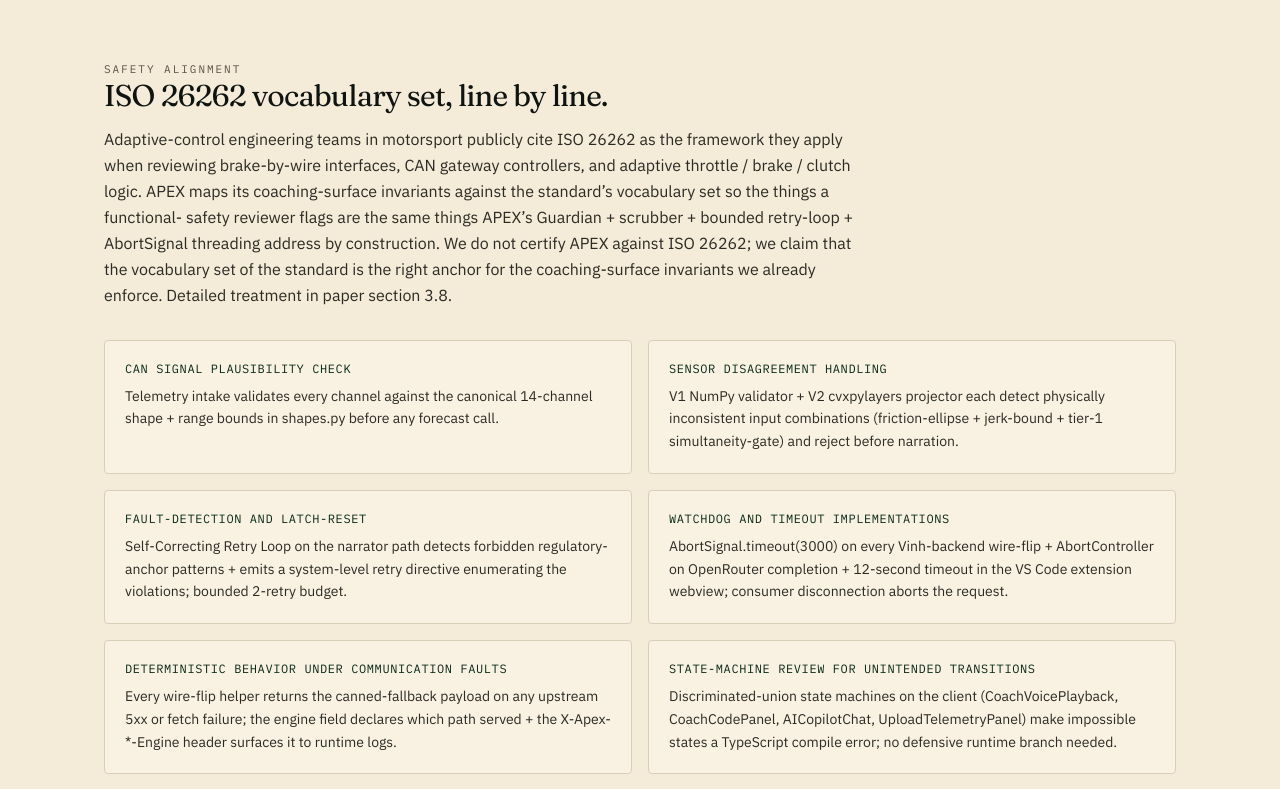
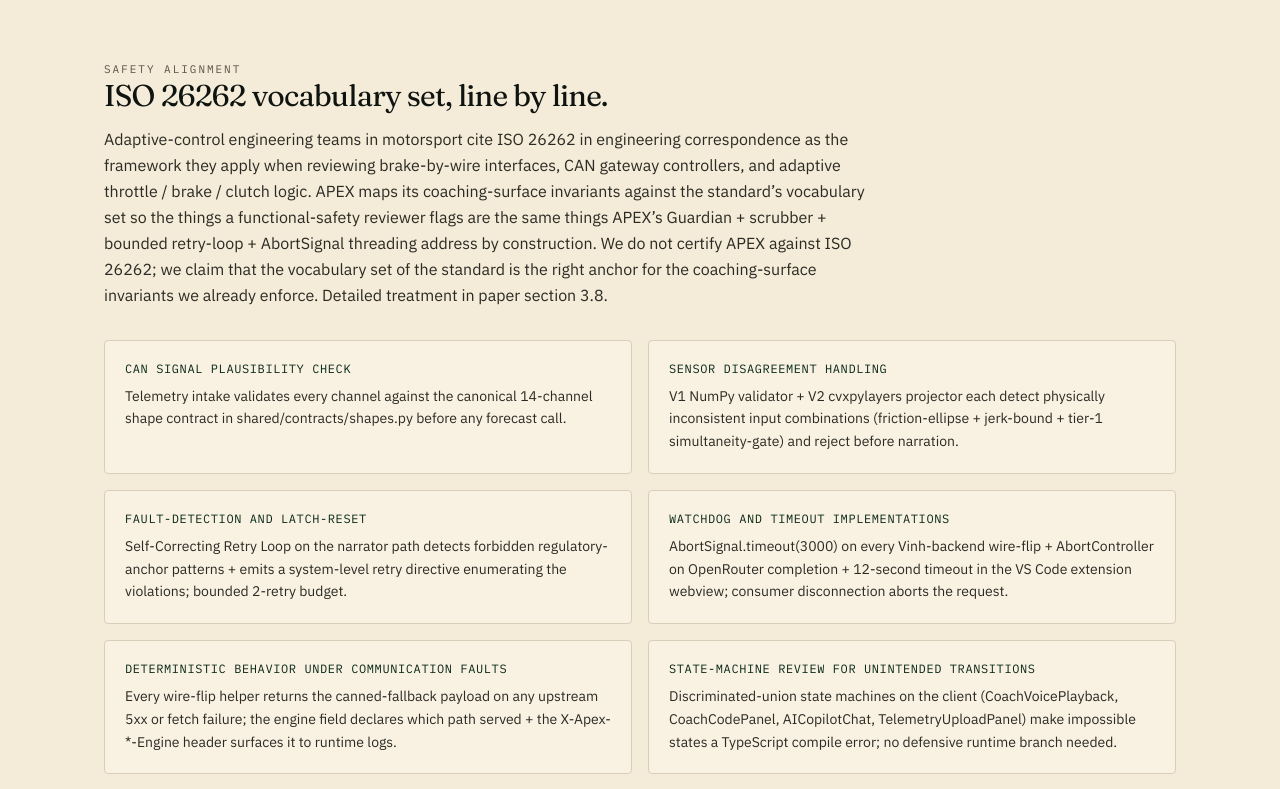
Before and after one commit to StephenSook/apex, a Next.js app in the folder app/frontend/: page /judges in a window 1280 px wide. Shown: the part 7520-8309 px from the top of the page. Built offline with nearby package versions, Linux system fonts and the light colour scheme; no server answers.

Commit message:
fix(safety): wave-47 review prose 3 fixes publicly-cite + shape-contract + TelemetryUploadPanel rename

```diff
--- a/app/frontend/components/SafetyAlignmentPanel.tsx
+++ b/app/frontend/components/SafetyAlignmentPanel.tsx
@@ -24,7 +24,7 @@
   {
     check: "CAN signal plausibility check",
     apex_invariant:
-      "Telemetry intake validates every channel against the canonical 14-channel shape + range bounds in shapes.py before any forecast call.",
+      "Telemetry intake validates every channel against the canonical 14-channel shape contract in shared/contracts/shapes.py before any forecast call.",
   },
   {
     check: "Sensor disagreement handling",
@@ -49,7 +49,7 @@
   {
     check: "State-machine review for unintended transitions",
     apex_invariant:
-      "Discriminated-union state machines on the client (CoachVoicePlayback, CoachCodePanel, AICopilotChat, UploadTelemetryPanel) make impossible states a TypeScript compile error; no defensive runtime branch needed.",
+      "Discriminated-union state machines on the client (CoachVoicePlayback, CoachCodePanel, AICopilotChat, TelemetryUploadPanel) make impossible states a TypeScript compile error; no defensive runtime branch needed.",
   },
   {
     check: "Failure Mode and Effects Analysis (FMEA) on driver-input paths",
@@ -74,15 +74,15 @@
           ISO 26262 vocabulary set, line by line.
         </h2>
         <p className="mt-3 max-w-3xl text-base leading-relaxed text-ink-soft">
-          Adaptive-control engineering teams in motorsport publicly cite ISO 26262 as the
-          framework they apply when reviewing brake-by-wire interfaces, CAN gateway controllers,
-          and adaptive throttle / brake / clutch logic. APEX maps its coaching-surface
-          invariants against the standard&rsquo;s vocabulary set so the things a functional-
-          safety reviewer flags are the same things APEX&rsquo;s Guardian + scrubber + bounded
-          retry-loop + AbortSignal threading address by construction. We do not certify APEX
-          against ISO 26262; we claim that the vocabulary set of the standard is the right
-          anchor for the coaching-surface invariants we already enforce. Detailed treatment in
-          paper section 3.8.
+          Adaptive-control engineering teams in motorsport cite ISO 26262 in engineering
+          correspondence as the framework they apply when reviewing brake-by-wire interfaces,
+          CAN gateway controllers, and adaptive throttle / brake / clutch logic. APEX maps
+          its coaching-surface invariants against the standard&rsquo;s vocabulary set so the
+          things a functional-safety reviewer flags are the same things APEX&rsquo;s Guardian
+          + scrubber + bounded retry-loop + AbortSignal threading address by construction. We
+          do not certify APEX against ISO 26262; we claim that the vocabulary set of the
+          standard is the right anchor for the coaching-surface invariants we already enforce.
+          Detailed treatment in paper section 3.8.
         </p>
         <dl className="mt-8 grid gap-4 sm:grid-cols-2">
           {SAFETY_CHECKS.map((entry) => (
```
